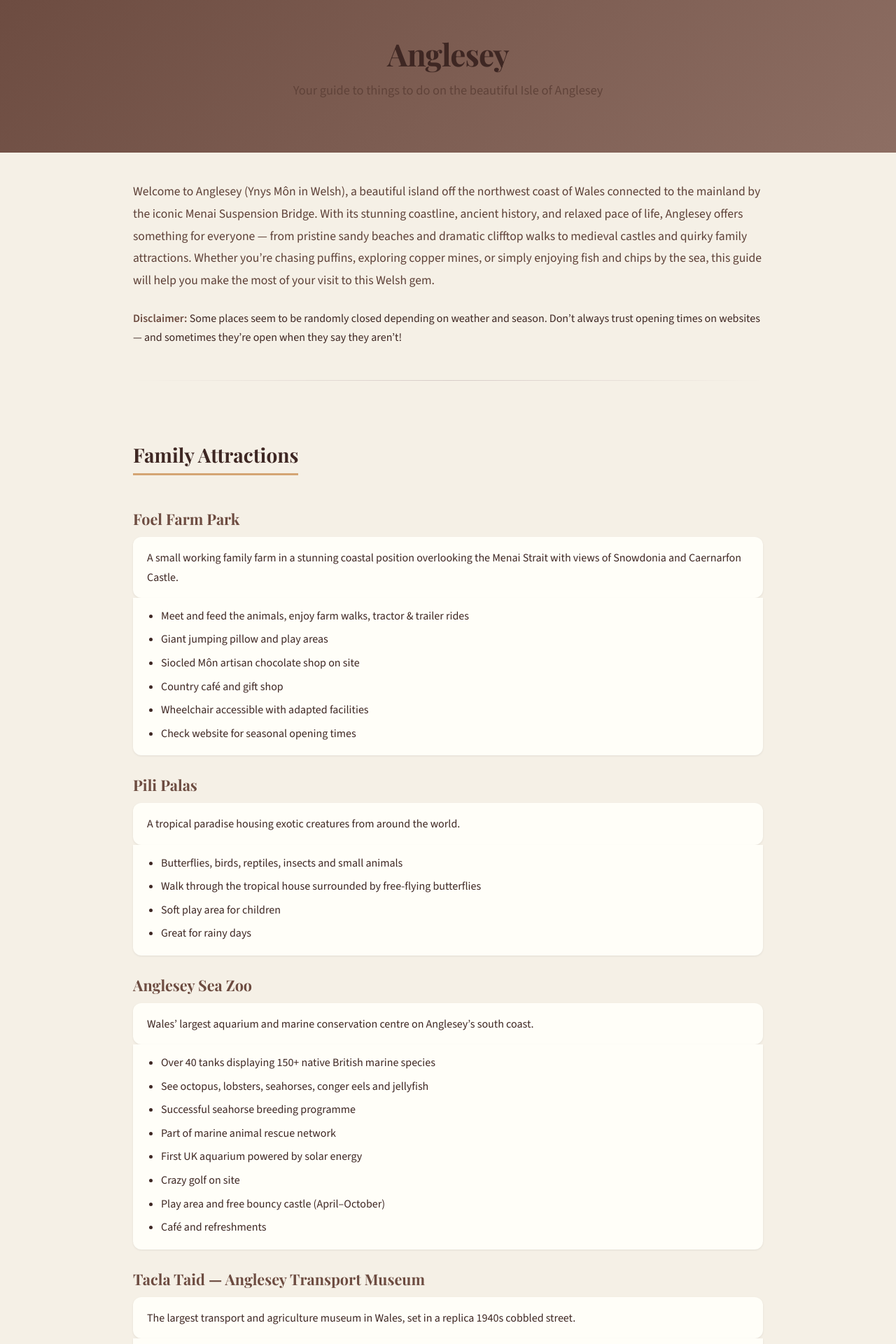
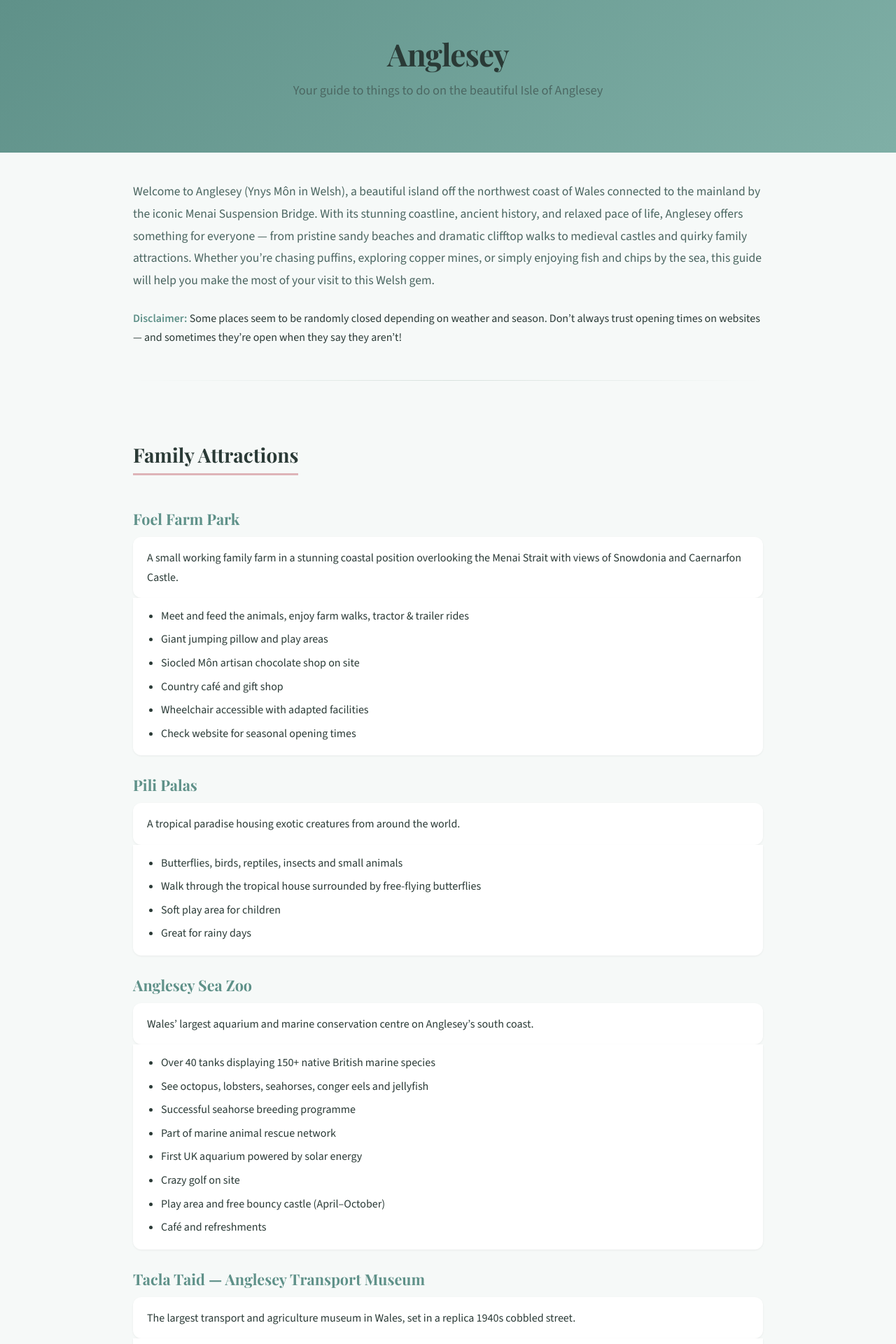
Before and after one commit to jamiemarkwhite/anglesey, a Jekyll site: the page built from README.md, in a window 1280 px wide. Shown: the top 1920 px of the page at 70% size. Built offline with Jekyll 4.4.1, drawn with Linux system fonts in a browser that asks for light colours; our own code applies the rules of GitHub Pages for plain Markdown files.

Commit message:
Lighten theme to natural pastel sage-green palette
Replace brown/sepia color scheme with a light, natural pastel palette:
- Sage teal header and primary colors instead of brown
- Soft blush-pink accent for section dividers
- Near-white background (#f6f9f8) for clean, airy feel
- Dark charcoal-teal text (#2a3a36) for strong readability
- All text/background combinations pass WCAG AA contrast

https://claude.ai/code/session_01Td5htCMoJL883tUbN2LXPK

```diff
--- a/assets/css/style.css
+++ b/assets/css/style.css
@@ -6,18 +6,18 @@
 }
 
 :root {
-  --color-primary: #6d4c41;
-  --color-primary-light: #8d6e63;
-  --color-accent: #d4a574;
-  --color-bg: #f5f0e6;
-  --color-card: #fffef8;
-  --color-text: #3e2723;
-  --color-text-light: #5d4037;
-  --color-border: #d7ccc8;
-  --color-link: #6d4c41;
-  --color-link-hover: #4e342e;
-  --shadow-sm: 0 1px 3px rgba(0,0,0,0.08);
-  --shadow-md: 0 4px 12px rgba(0,0,0,0.1);
+  --color-primary: #5f9189;
+  --color-primary-light: #7fafa6;
+  --color-accent: #deb4b8;
+  --color-bg: #f6f9f8;
+  --color-card: #ffffff;
+  --color-text: #2a3a36;
+  --color-text-light: #4a6560;
+  --color-border: #d8e2de;
+  --color-link: #437069;
+  --color-link-hover: #2d544e;
+  --shadow-sm: 0 1px 3px rgba(0,0,0,0.06);
+  --shadow-md: 0 4px 12px rgba(0,0,0,0.08);
   --radius: 12px;
   --max-width: 900px;
 }
@@ -57,7 +57,7 @@ body {
 
 .site-tagline {
   font-size: 1.15rem;
-  opacity: 0.9;
+  opacity: 0.95;
   font-weight: 400;
 }
 
```
